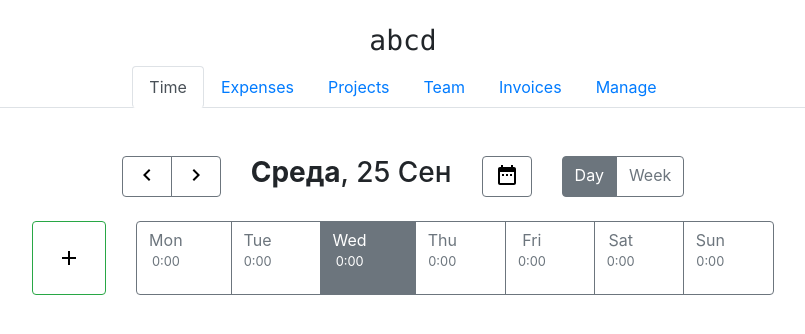
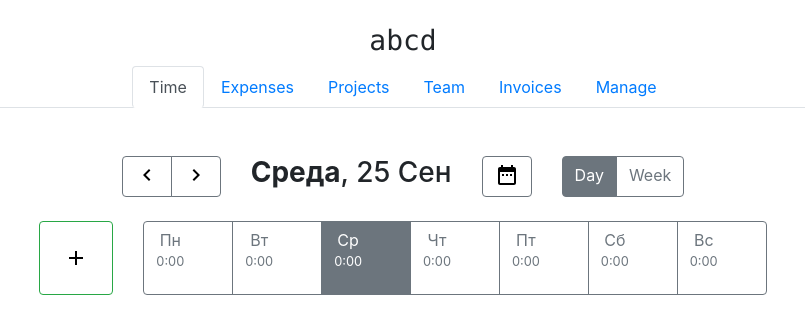
Before and after one commit to k0oda/timesheets, a Django app: page /time/ in a window 1280 px wide. Shown: the part 56-390 px from the top of the page, without its empty margins (237-1042 px from the left). Run offline with Django 3.2, Linux system fonts and the light colour scheme; a user stored in the database is signed in; data comes from the database, SQL or seed files in the repository; data that the repository does not hold is empty; some libraries are stand-ins or nearby versions.

Commit message:
add: cycle weekdays handling in time template

```diff
--- a/templates/timesheets/company_panel/time.html
+++ b/templates/timesheets/company_panel/time.html
@@ -25,13 +25,9 @@
         </div>
 
         <div class="col-auto btn-group justify-content-center">
-            <a class="btn btn-outline-secondary {% if date.weekday == 0 %} active {% endif %} pr-5" href="#">Mon<br><small>0:00</small></a>
-            <a class="btn btn-outline-secondary {% if date.weekday == 1 %} active {% endif %} pr-5" href="#">Tue<br><small>0:00</small></a>
-            <a class="btn btn-outline-secondary {% if date.weekday == 2 %} active {% endif %} pr-5" href="#">Wed<br><small>0:00</small></a>
-            <a class="btn btn-outline-secondary {% if date.weekday == 3 %} active {% endif %} pr-5" href="#">Thu<br><small>0:00</small></a>
-            <a class="btn btn-outline-secondary {% if date.weekday == 4 %} active {% endif %} pr-5" href="#">Fri<br><small>0:00</small></a>
-            <a class="btn btn-outline-secondary {% if date.weekday == 5 %} active {% endif %} pr-5" href="#">Sat<br><small>0:00</small></a>
-            <a class="btn btn-outline-secondary {% if date.weekday == 6 %} active {% endif %} pr-5" href="#">Sun<br><small>0:00</small></a>
+            {% for weekday in week %}
+                <a class="btn btn-outline-secondary {% if date.weekday == weekday.weekday %} active {% endif %} pr-5" href="{% url 'time' weekday.year weekday.month weekday.day %}">{{ weekday|date:"D" }}<br><small>0:00</small></a>
+            {% endfor %}
         </div>
 
         <div class="modal fade" id="newEntryModal" role="dialog">
```
